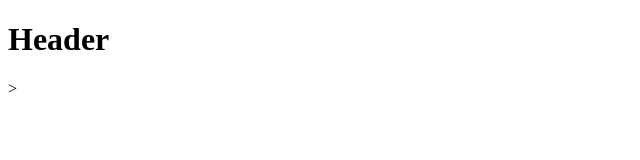
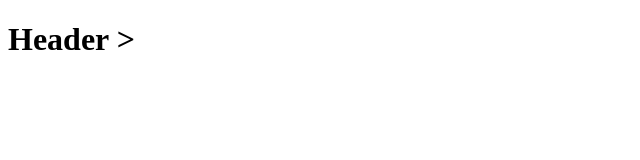
Before and after one commit to Timo-Turtiainen/actiondemo, a plain HTML site: page index.html in a window 1280 px wide. Shown: the full height of the page, 0-640 px from the left. Drawn offline with Linux system fonts and the light colour scheme.

Commit message:
introduce bug

```diff
--- a/index.html
+++ b/index.html
@@ -6,7 +6,7 @@
     <title>Document</title>
   </head>
   <body>
-    <h1>Header</h1>
+    <h1>Header
   </body>
 </html>
 >
```
